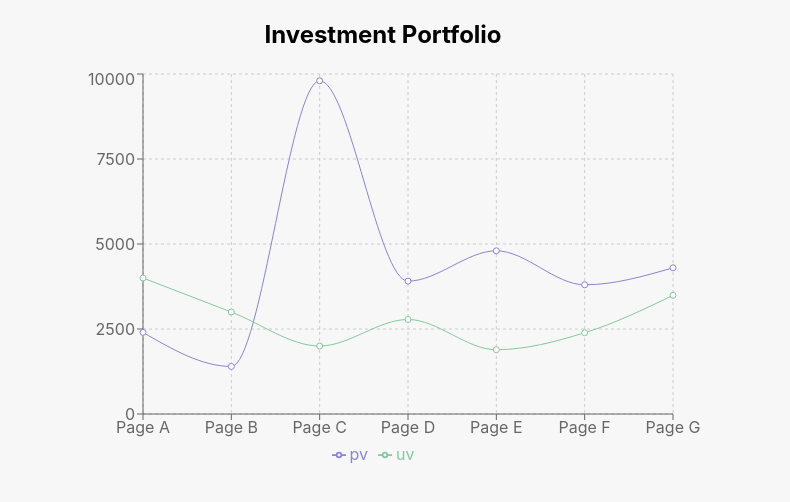
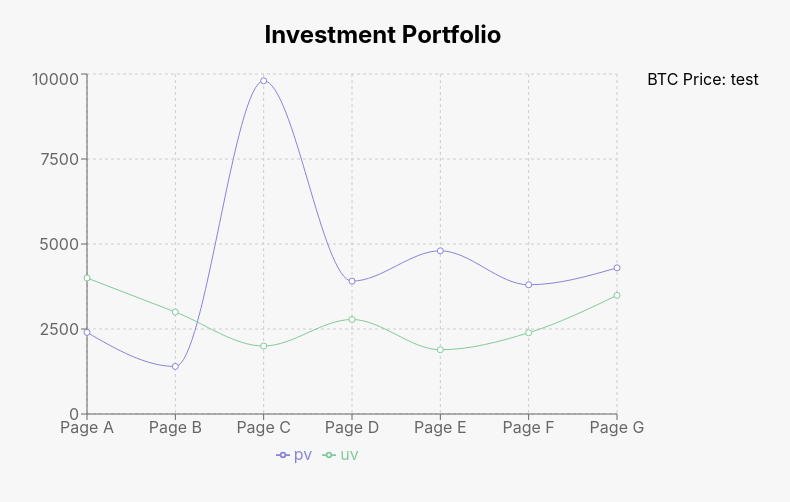
Before and after one commit to maatang/portfolio-tracker, a React (Create React App) app: page / in a window 1280 px wide. Shown: the top 502 px of the page, without its empty margins (257-1047 px from the left). Built offline with nearby package versions, Linux system fonts and the light colour scheme.

Commit message:
Refactored names

```diff
--- a/src/App.tsx
+++ b/src/App.tsx
@@ -1,5 +1,6 @@
 import './App.css';
-import Linegraph from './components/Linegraph';
+import LineGraph from './components/LineGraph';
+import Cryptoinfo from './components/CryptoInfo';
 
 function App() {
   return (
@@ -7,7 +8,10 @@ function App() {
       <h2>Investment Portfolio</h2>
       <div className="CenterRow">
         <div className="LineGraphContainerMed FlexCentered">
-          <Linegraph/>
+          <LineGraph/>
+        </div>
+        <div>
+          <Cryptoinfo/>
         </div>
       </div>
     </div>
--- /dev/null
+++ b/src/api/GetBTCInfo.js
@@ -0,0 +1,16 @@
+
+
+function GetBTCInfo(){
+    // const key = '...'; // API Key
+    // const secret = '...'; // API Private Key
+    // const kraken = new KrakenClient(key, secret);
+    // const btcInfo = async () => {
+    //     kraken.api('Ticker', { pair : 'XXBTZUSD' });
+    //     console.log(kraken.api('Ticker', { pair : 'XXBTZUSD' }));
+    // }
+    // return btcInfo;
+
+    return "test";
+}
+
+export default GetBTCInfo;
--- /dev/null
+++ b/src/components/CryptoInfo.tsx
@@ -0,0 +1,11 @@
+import GetBTCInfo from '../api/GetBTCInfo';
+
+const btcPrice = "$10";
+
+function Cryptoinfo() {
+    return (
+      <div>BTC Price: {GetBTCInfo()}</div>
+    );
+}
+
+export default Cryptoinfo;
--- a/src/components/Linegraph.tsx
+++ b/src/components/Linegraph.tsx
@@ -46,7 +46,7 @@ const data = [
   },
 ];
 
-function Linegraph() {
+function LineGraph() {
     return (
       <ResponsiveContainer width="100%" height="100%">
         <LineChart
@@ -72,4 +72,4 @@ function Linegraph() {
     );
 }
 
-export default Linegraph;
+export default LineGraph;
```
